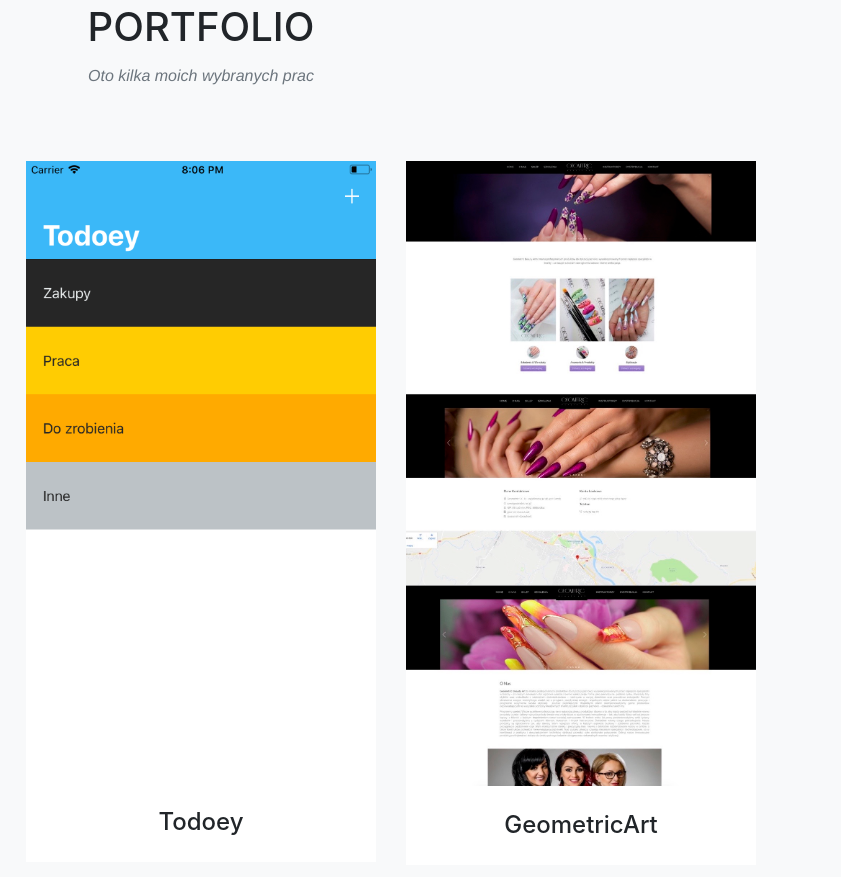
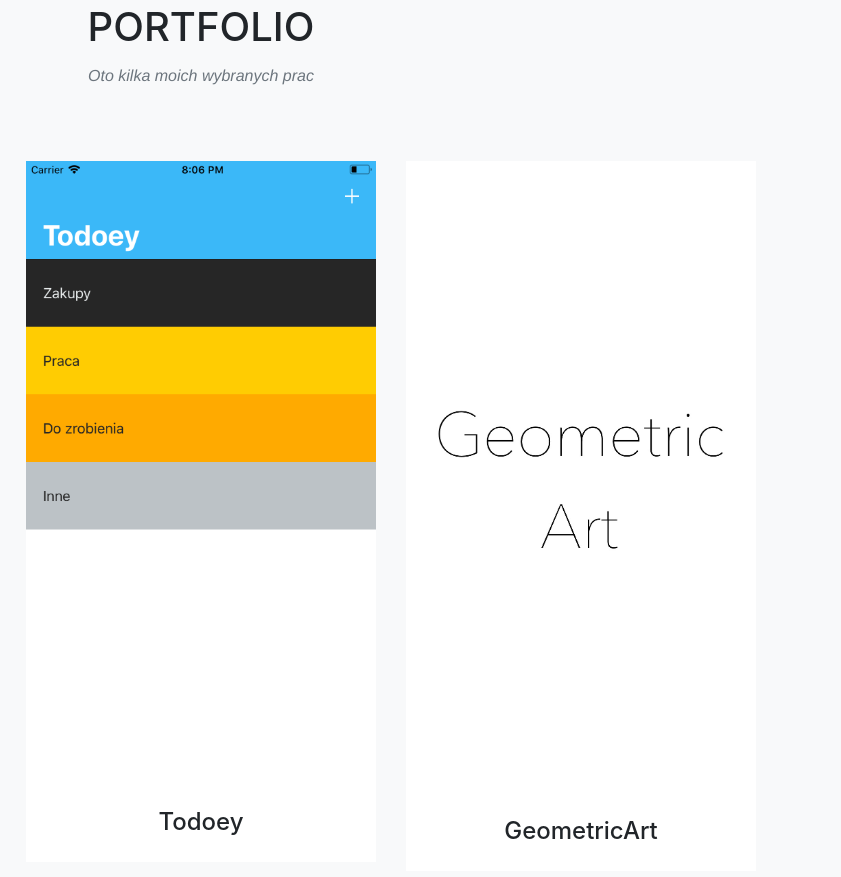
Before and after one commit to ArturGralak/GralakGroup.github.io, a website with bundled scripts: page index.html in a window 1280 px wide. Shown: the part 2176-3053 px from the top of the page, 439-1280 px from the left. Built offline with nearby package versions, Linux system fonts and the light colour scheme; a web font is replaced by a local one.

Commit message:
photo update

```diff
--- a/index.html
+++ b/index.html
@@ -164,7 +164,7 @@
                   <i class="fa fa-plus fa-3x"></i>
                 </div>
               </div>
-              <img class="img-fluid" src="img/portfolio/Geo2.jpg" alt="">
+              <img class="img-fluid" src="img/portfolio/Geometric1.jpg" alt="">
             </a>
             <div class="portfolio-caption">
               <h4>GeometricArt</h4>
```
Also changed, not shown: img/portfolio/Geometric1.jpg (added).
